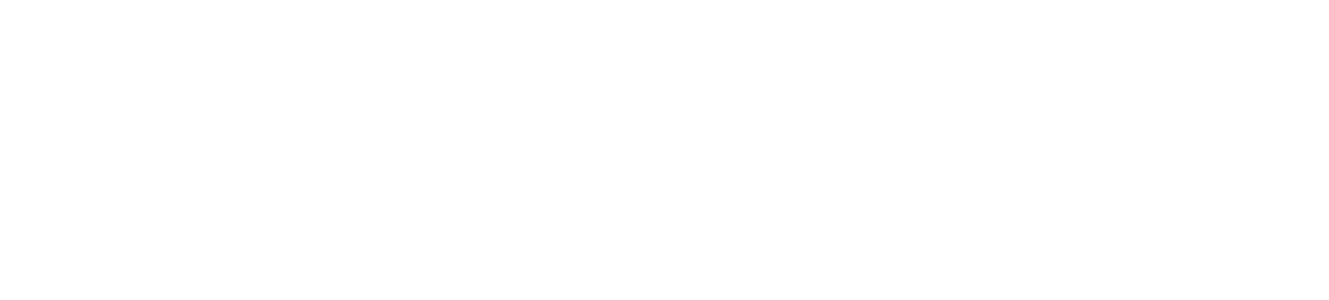
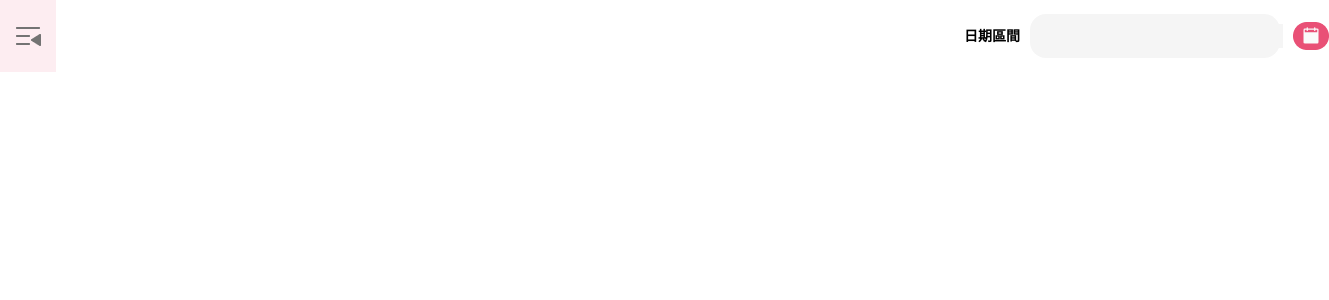
Before and after one commit to cindy951357/big-data-sample, a JavaScript app: page / in a window 1280 px wide. Shown: the top 300 px of the page, 1329 px wide, since content can reach past the window. Built offline with nearby package versions, Linux system fonts and the light colour scheme; the HTML template or start-up script is replaced by a standard one.

Commit message:
feature: top basic looking done

```diff
--- /dev/null
+++ b/src/components/SideMenu.js
@@ -0,0 +1,9 @@
+import "./SideMenu.scss";
+const SideMenu = () => {
+    return (
+        <div className="side-menu-container w-[224px] h-full overflow-hidden">
+
+        </div>
+    )
+}
+export { SideMenu };
--- /dev/null
+++ b/src/components/Top.js
@@ -0,0 +1,34 @@
+import IconMenu from "../assets/images/icon-menu.png";
+import IconDatePicker from "../assets/images/icon-datepicker.png";
+
+const DateTimePeriodComponent = () => {
+    return (
+        <div className="date-time-period-component
+            flex items-center">
+            <span className="flex mr-[10px] font-bold text-sm">日期區間</span>
+            <span className="flex w-[250px] h-[44px] items-center bg-[#F5F5F5]
+            rounded-2xl">
+                <input className="ml-[5px] mr-[10px] bg-[#F5F5F5] border-none"/>
+                <img src={IconDatePicker} alt="date-picker" className="w-[36px]
+                    h-[28px] cursor-pointer"/>
+            </span>
+
+        </div>
+    )
+}
+
+const Top = () => {
+    return (
+        <div className="top-component flex justify-between">
+            <div className="icon-container h-[72px] w-[56px] bg-[#FDEDF1] flex place-content-center items-center">
+                 <img src={IconMenu} alt='menu' className="flex
+                 h-[32px] w-[32px]"/>
+
+            </div>
+            <DateTimePeriodComponent />
+
+        </div>
+    )
+}
+
+export { Top };
--- a/src/index.css
+++ b/src/index.css
@@ -9,7 +9,9 @@
   -webkit-font-smoothing: antialiased;
   -moz-osx-font-smoothing: grayscale;
 }
-
+html, body, #root, .App {
+  height: 100%;
+}
 code {
   font-family: source-code-pro, Menlo, Monaco, Consolas, 'Courier New',
     monospace;
--- a/src/layout/MainLayout.js
+++ b/src/layout/MainLayout.js
@@ -1,8 +1,19 @@
-import './MainLayout.sass';
+import './MainLayout.scss';
+import { Top } from '../components/Top';
+import { SideMenu } from '../components/SideMenu';
 
 const MainLayout = () => {
     return (
-        <div className="">
+        <div className="main-container h-full">
+            <div className="top">
+                <Top />
+            </div>
+            <div className="bottom">
+                 <div className="menu-vertical">
+                    <SideMenu />
+                </div>
+                <div className="main-content"></div>
+            </div>
 
         </div>
     )
--- /dev/null
+++ b/src/layout/MainLayout.scss
@@ -0,0 +1,19 @@
+.main-container {
+    display: grid;
+    grid-template-rows: 72px 1fr;
+
+    .bottom {
+        display: grid;
+        grid-template-columns: 224px 1fr;
+    }
+    // .top {
+    //     grid-area: header;
+    // }
+    // .menu-vertical {
+    //     grid-area: leftbar;
+    // }
+    // .main-content {
+    //     grid-area: main;
+    // }
+
+}
```
Also changed, not shown: src/assets/images/icon-datepicker.png (added), src/assets/images/icon-menu.png (added), src/components/SideMenu.scss (added).
